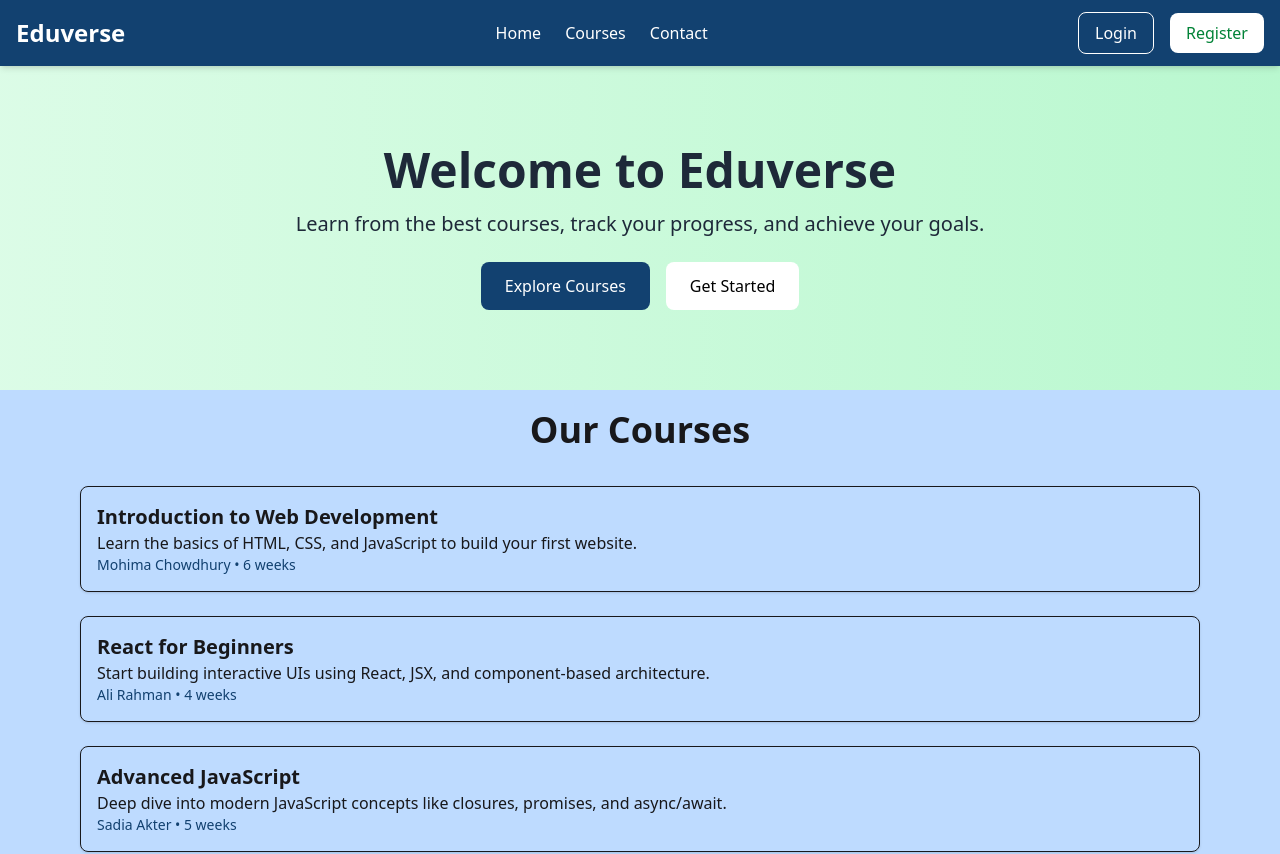
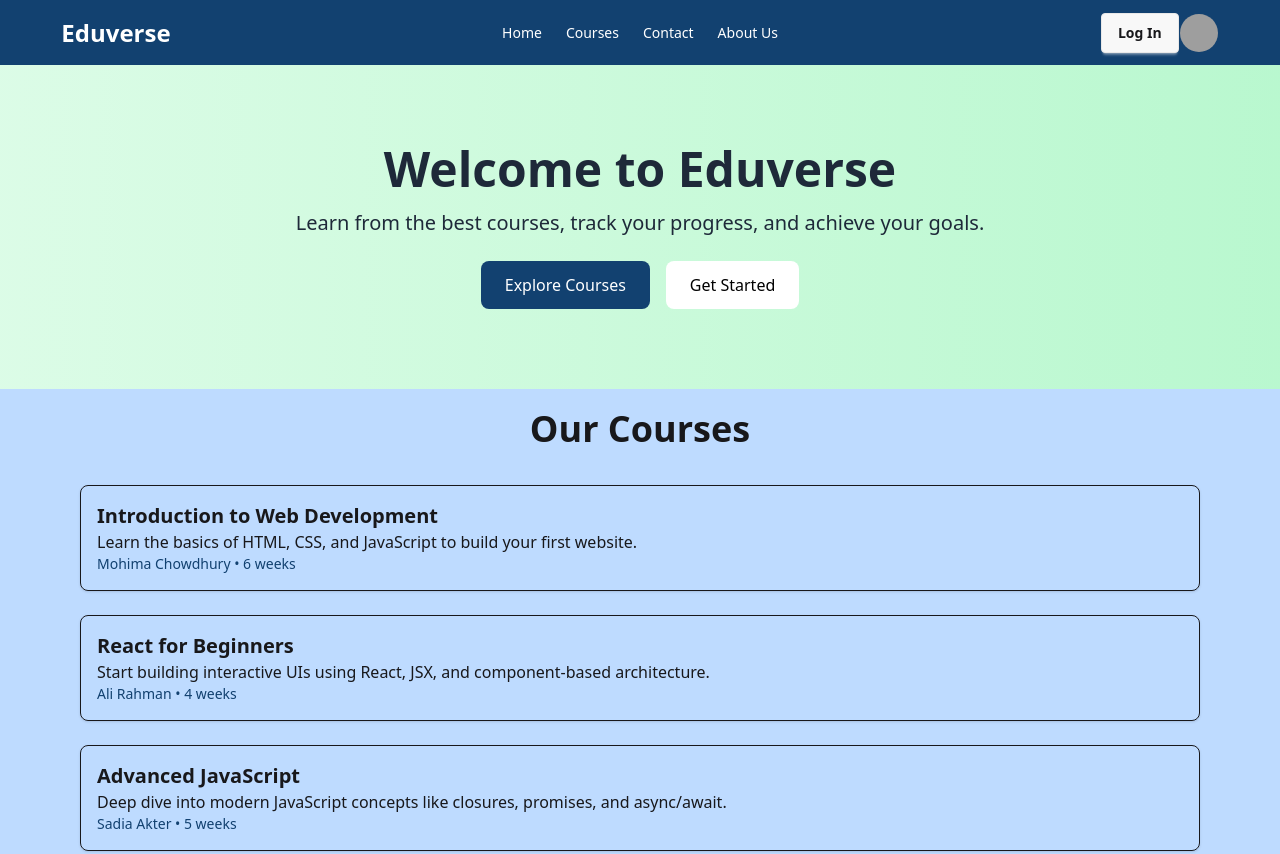
Before and after one commit to arafat-mr/Eduverse, a Next.js app: page / in a window 1280 px wide. Shown: the top 854 px of the page. Built offline with nearby package versions, Linux system fonts and the light colour scheme; grey boxes are pictures that could not be loaded.

Commit message:
added navbar

```diff
--- a/src/app/components/Navbar.jsx
+++ b/src/app/components/Navbar.jsx
@@ -1,48 +1,101 @@
 import Link from "next/link";
 
 export default function Navbar() {
+  const links = (
+    <>
+      <li>
+        <Link href={"/"}> Home </Link>
+      </li>
+      <li>
+        <Link href={"/courses"}> Courses </Link>
+      </li>
+      <li>
+        <Link href={"/contact"}> Contact </Link>
+      </li>
+      <li>
+        <Link href={"/aboutUs"}> About Us </Link>
+      </li>
+    </>
+  );
   return (
-    <nav className="bg-primary shadow-md sticky top-0 z-50">
-      <div className="mx-auto px-4 py-3 flex justify-between items-center">
-        {/* Logo */}
-        <div className="text-2xl font-bold text-white">Eduverse</div>
-
-        {/* Main Links */}
-        <div className="space-x-6 text-white">
-          <Link
-            href="/"
-            className="hover:text-green-100 font-medium transition"
-          >
-            Home
+    <div className="bg-primary">
+      <div className="navbar text-white max-w-11/12 mx-auto">
+        <div className="navbar-start">
+          <div className="dropdown">
+            <div tabIndex={0} role="button" className="btn btn-ghost lg:hidden">
+              <svg
+                xmlns="http://www.w3.org/2000/svg"
+                className="h-5 w-5"
+                fill="none"
+                viewBox="0 0 24 24"
+                stroke="currentColor"
+              >
+                {" "}
+                <path
+                  strokeLinecap="round"
+                  strokeLinejoin="round"
+                  strokeWidth="2"
+                  d="M4 6h16M4 12h8m-8 6h16"
+                />{" "}
+              </svg>
+            </div>
+            <ul
+              tabIndex={0}
+              className="menu menu-sm dropdown-content bg-base-100 rounded-box z-1 mt-3 w-52 p-2 shadow"
+            >
+              {links}
+            </ul>
+          </div>
+          <p>
+            {" "}
+            <Link
+              href={"/"}
+              className="text-2xl font-bold hover:cursor-pointer"
+            >
+              Eduverse
+            </Link>
+          </p>
+        </div>
+        <div className="navbar-center hidden lg:flex">
+          <ul className="menu menu-horizontal px-1">{links}</ul>
+        </div>
+        <div className="navbar-end">
+          <Link href={"/login"} className="btn">
+            Log In
           </Link>
-          <Link
-            href="/courses"
-            className="hover:text-green-100 font-medium transition"
-          >
-            Courses
-          </Link>
-          <Link
-            href="/contact"
-            className="hover:text-green-100 font-medium transition"
-          >
-            Contact
-          </Link>
-        </div>
-
-        {/* Auth Buttons */}
-        <div className="space-x-4">
-          <Link href="/login">
-            <button className="px-4 py-2 border border-white text-white rounded-lg hover:bg-white hover:text-green-600 transition">
-              Login
-            </button>
-          </Link>
-          <Link href="/register">
-            <button className="px-4 py-2 bg-white text-green-700 rounded-lg hover:bg-green-100 transition">
-              Register
-            </button>
-          </Link>
+          <div className="dropdown dropdown-end">
+            <div
+              tabIndex={0}
+              role="button"
+              className="btn btn-ghost btn-circle avatar"
+            >
+              <div className="w-10 rounded-full">
+                <img
+                  alt="Tailwind CSS Navbar component"
+                  src="https://img.daisyui.com/images/stock/photo-1534528741775-53994a69daeb.webp"
+                />
+              </div>
+            </div>
+            <ul
+              tabIndex={0}
+              className="menu menu-sm dropdown-content bg-base-100 rounded-box z-1 mt-3 w-52 p-2 shadow"
+            >
+              <li>
+                <a className="justify-between">
+                  Profile
+                  <span className="badge">New</span>
+                </a>
+              </li>
+              <li>
+                <a>Settings</a>
+              </li>
+              <li>
+                <a>Logout</a>
+              </li>
+            </ul>
+          </div>
         </div>
       </div>
-    </nav>
+    </div>
   );
 }
```
